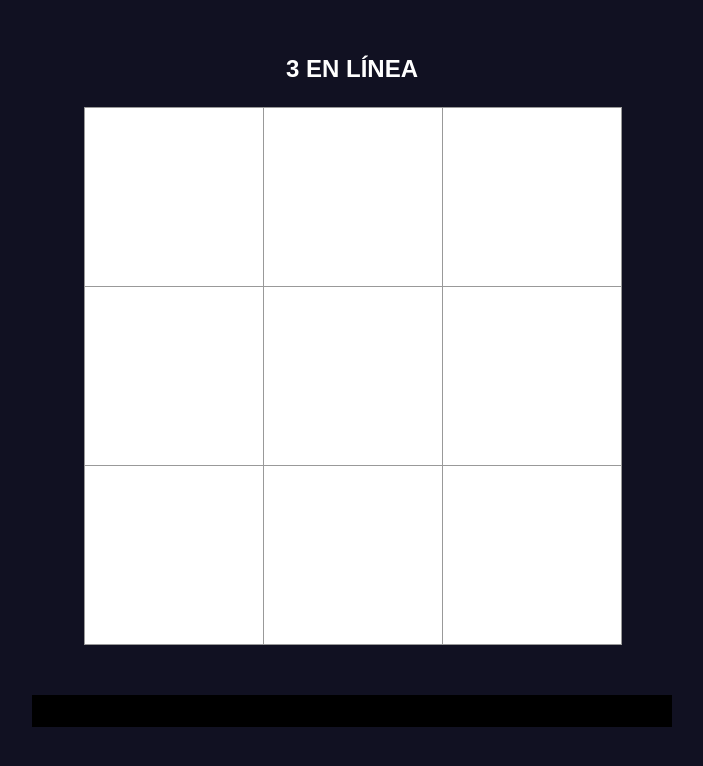
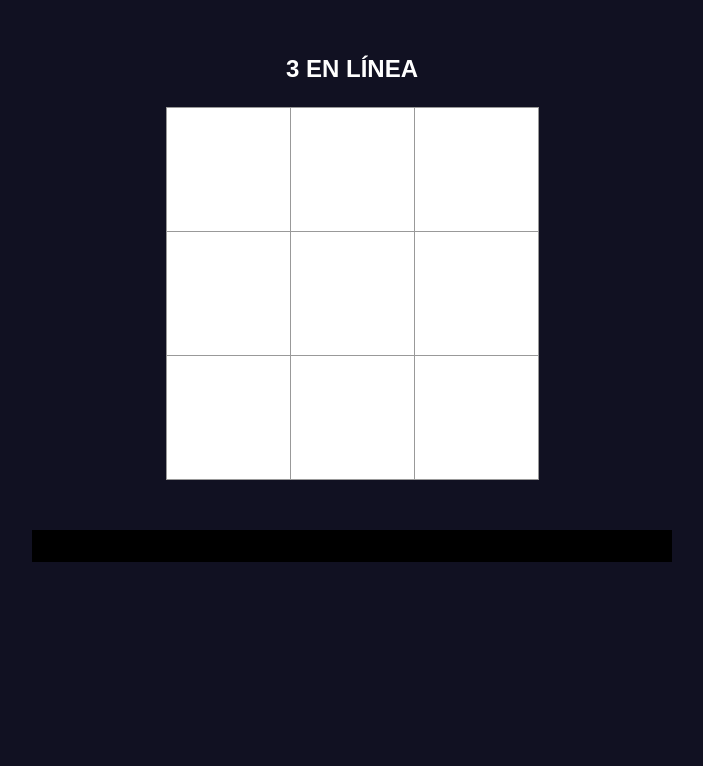
Before and after one commit to luisplis/3enraya, a React app: page / in a window 1280 px wide. Shown: the whole page, without its empty margins (288-991 px from the left). Built offline with nearby package versions, Linux system fonts and the light colour scheme.

Commit message:
retoque final

```diff
--- a/src/styles.css
+++ b/src/styles.css
@@ -88,10 +88,10 @@ h1 {
   margin-top: -1px;
   padding: 0;
   text-align: center;
-  font-size: 3em;
-  width: 3em;
-  height: 3em;
-  line-height: 3em;
+  font-size: 2.5em;
+  width: 2.5em;
+  height: 2.5em;
+  line-height: 2.5em;
 }
 .cell:hover {
   background-color: aquamarine;
```
Also changed, not shown: public/capture.png (added).
